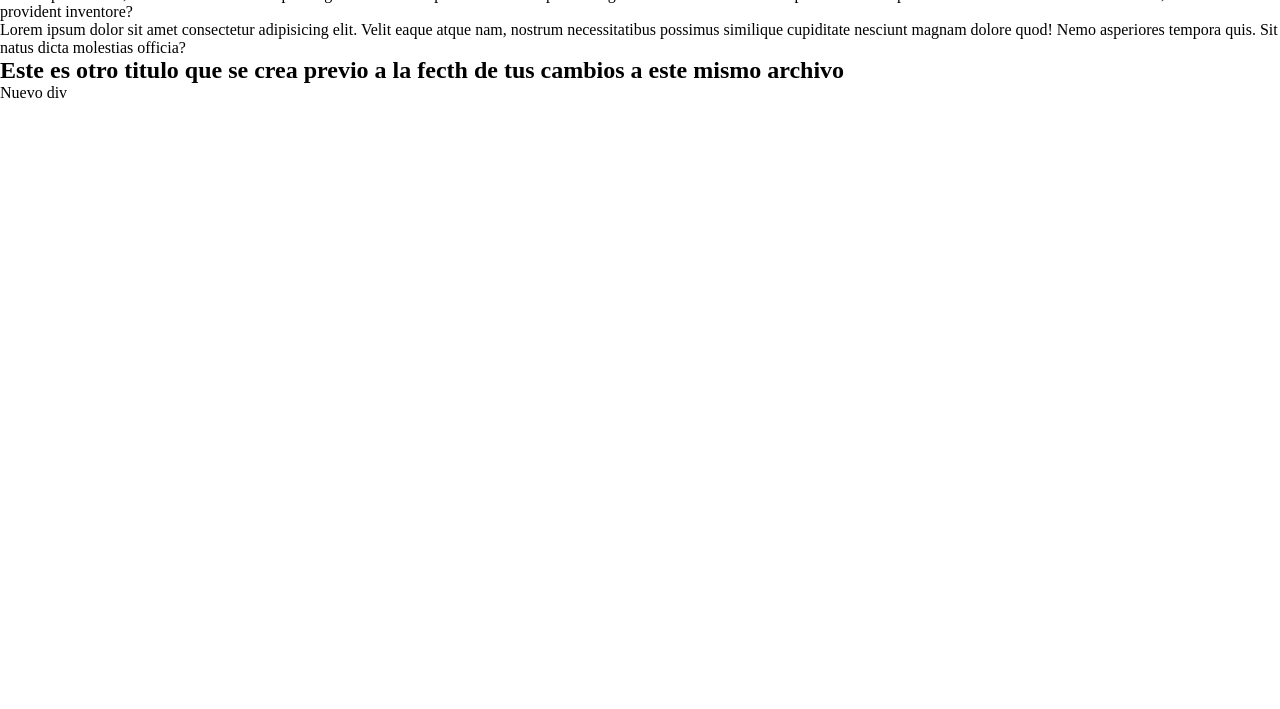
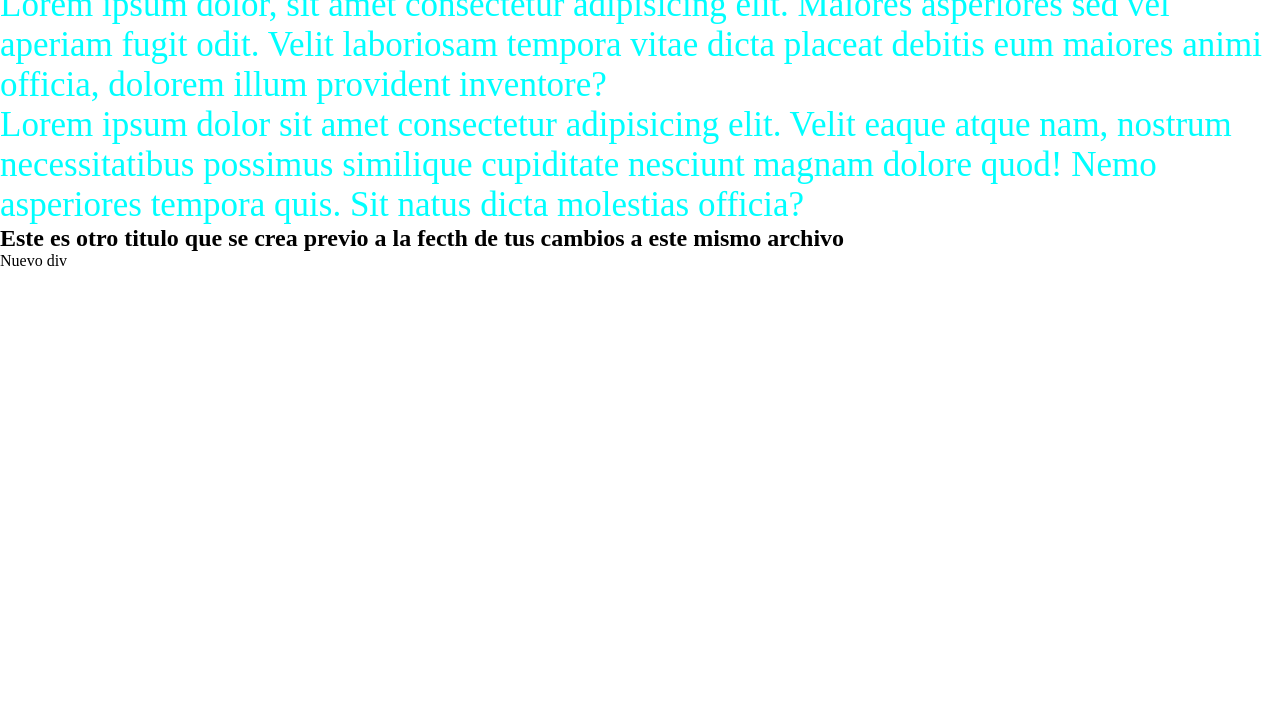
Before and after one commit to luciano393/repo-prueba, a plain HTML site: page index.html in a window 1280 px wide. Shown: the part 91-800 px from the top of the page. Drawn offline with Linux system fonts and the light colour scheme.

Commit message:
modificado:     css/style.css

```diff
--- a/css/style.css
+++ b/css/style.css
@@ -8,3 +8,8 @@ h1 {
     color: grey;
     font-size: 50px;
 }
+
+p {
+    color: aqua;
+    font-size: 35px;
+}
```
